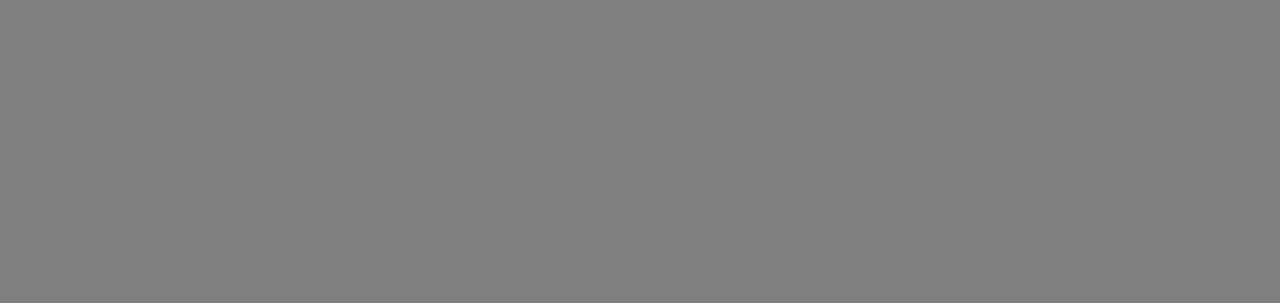
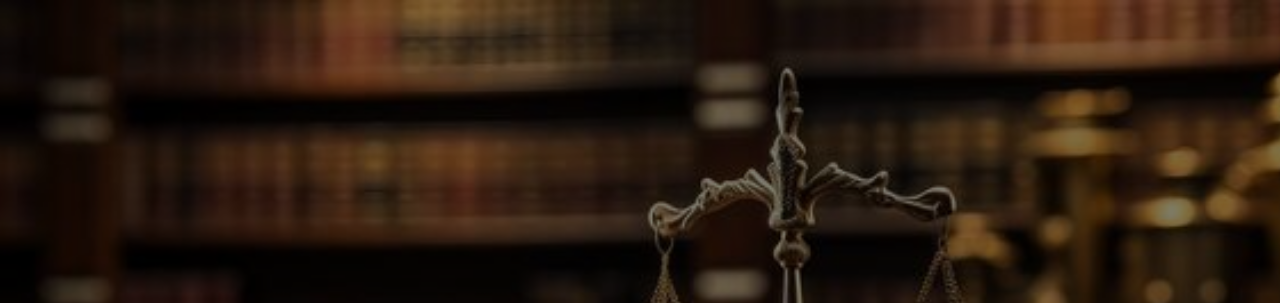
Before and after one commit to xgk404/xgk404.github.io, a plain HTML site: page index.html in a window 1280 px wide. Shown: the top 303 px of the page. Drawn offline with Linux system fonts and the light colour scheme.

Commit message:
Update index.html

```diff
--- a/index.html
+++ b/index.html
@@ -16,7 +16,7 @@ body {
 /* HERO */
 .hero {
   height: 100vh;
-  background: url("hero1.jpg") center/cover no-repeat;
+  background: url("hero.jpg") center/cover no-repeat;
   display: flex;
   align-items: center;
   justify-content: center;
```
